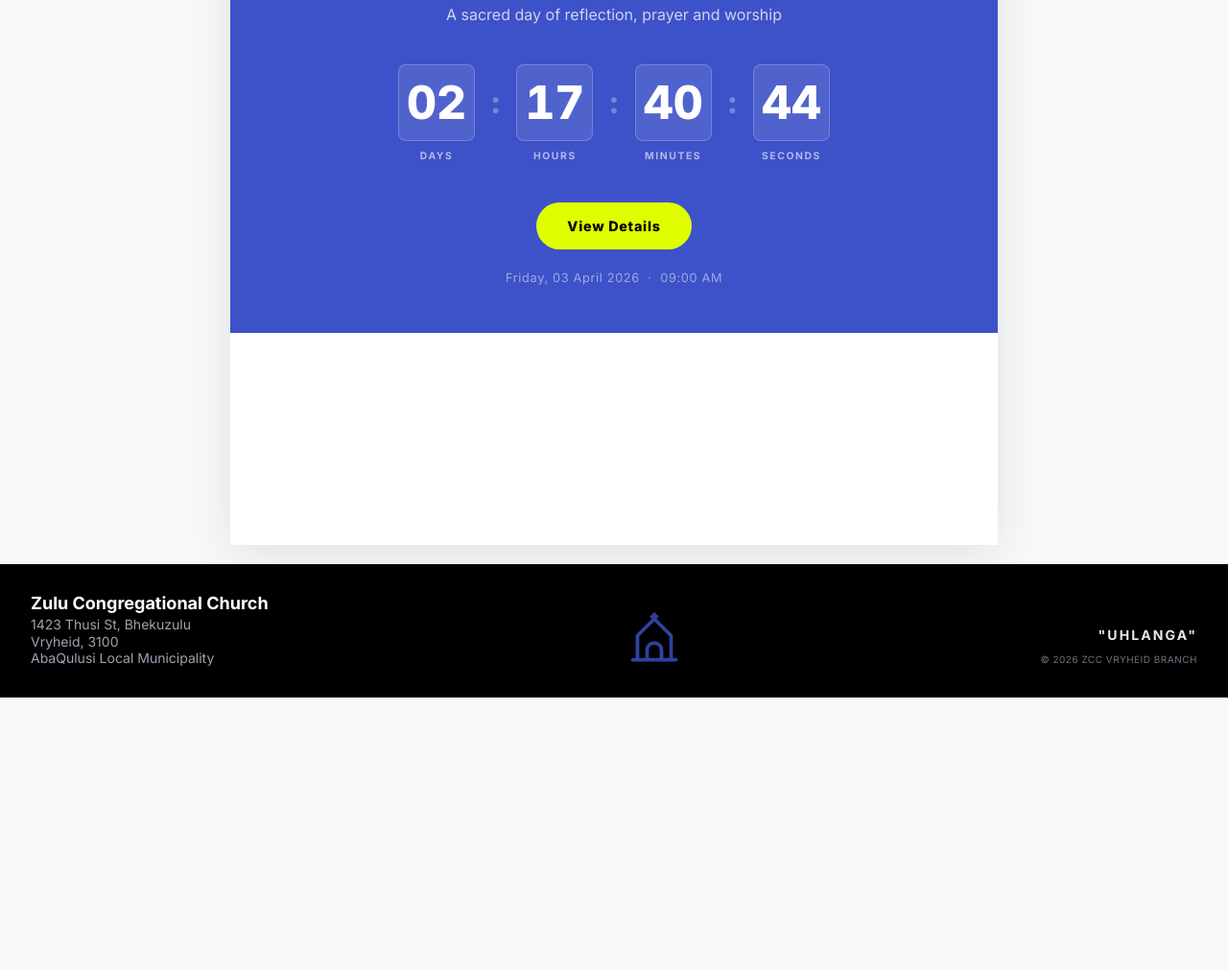
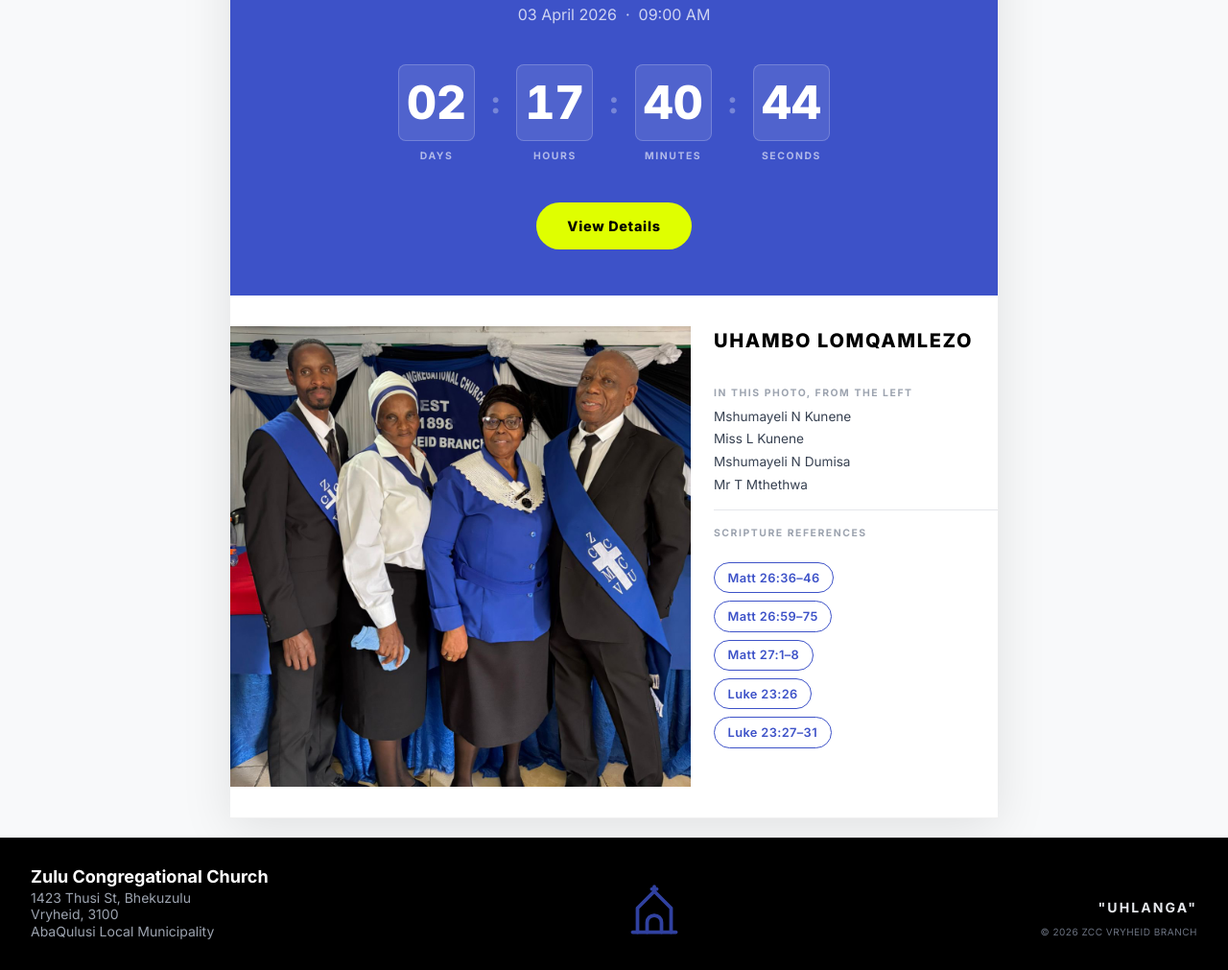
Before and after one commit to Dlozlami/zcc-official, a website: page views/index.html in a window 1280 px wide. Shown: the part 212-1223 px from the top of the page at 96% size. Before the commit the page ends 939 px from the top, so only its background shows below. Drawn offline with Linux system fonts and the light colour scheme; a web font is replaced by a local one.

```diff
--- a/views/index.html
+++ b/views/index.html
@@ -1,4 +1,4 @@
-<!DOCTYPE html>
+<!doctype html>
 <html lang="en">
   <head>
     <meta charset="UTF-8" />
@@ -6,18 +6,30 @@
     <title>ZCC Vryheid Branch</title>
 
     <!-- Open Graph / Link Previews -->
-    <meta property="og:type"        content="website" />
-    <meta property="og:site_name"   content="ZCC Vryheid Branch" />
-    <meta property="og:title"       content="ZCC Vryheid Branch" />
-    <meta property="og:description" content="Zulu Congregational Church, Vryheid Branch — Rooted in faith since 1896." />
-    <meta property="og:image"       content="https://zcc-official.vercel.app/og-image.png" />
-    <meta property="og:url"         content="https://zcc-official.vercel.app" />
+    <meta property="og:type" content="website" />
+    <meta property="og:site_name" content="ZCC Vryheid Branch" />
+    <meta property="og:title" content="ZCC Vryheid Branch" />
+    <meta
+      property="og:description"
+      content="Zulu Congregational Church, Vryheid Branch — Rooted in faith since 1896."
+    />
+    <meta
+      property="og:image"
+      content="https://zcc-official.vercel.app/public/og-image.png"
+    />
+    <meta property="og:url" content="https://zcc-official.vercel.app" />
 
     <!-- WhatsApp / Twitter fallback -->
-    <meta name="twitter:card"        content="summary_large_image" />
-    <meta name="twitter:title"       content="ZCC Vryheid Branch" />
-    <meta name="twitter:description" content="Zulu Congregational Church, Vryheid Branch — Rooted in faith since 1896." />
-    <meta name="twitter:image"       content="https://zcc-official.vercel.app/og-image.png" />
+    <meta name="twitter:card" content="summary_large_image" />
+    <meta name="twitter:title" content="ZCC Vryheid Branch" />
+    <meta
+      name="twitter:description"
+      content="Zulu Congregational Church, Vryheid Branch — Rooted in faith since 1896."
+    />
+    <meta
+      name="twitter:image"
+      content="https://zcc-official.vercel.app/public/og-image.png"
+    />
 
     <link
       href="https://fonts.googleapis.com/css2?family=Inter:wght@300;400;600;700;800&family=Playfair+Display:ital,wght@0,700;1,700&display=swap"
@@ -40,19 +52,12 @@
         padding: 0;
       }
 
-      html, body {
-        height: 100%;
-      }
-
       body {
         font-family: "Inter", sans-serif;
         background-color: var(--bg-gray);
         color: var(--zcc-black);
         line-height: 1.5;
         padding-top: var(--nav-height);
-        display: flex;
-        flex-direction: column;
-        min-height: 100%;
       }
 
       .serif {
@@ -161,7 +166,9 @@
         font-weight: 600;
         letter-spacing: 0.05em;
         text-transform: uppercase;
-        transition: color 0.2s ease, background 0.2s ease;
+        transition:
+          color 0.2s ease,
+          background 0.2s ease;
       }
 
       .nav-drawer ul li a:hover {
@@ -184,8 +191,6 @@
         background: var(--white);
         box-shadow: 0 10px 50px rgba(0, 0, 0, 0.1);
         border-top: 8px solid var(--zcc-blue);
-        flex: 1;
-        min-height: calc(100vh - var(--nav-height) - 40px);
       }
 
       /* ─────────────────────────────────────────
@@ -333,10 +338,14 @@
         }
       }
 
-      .footer-left { text-align: center; }
+      .footer-left {
+        text-align: center;
+      }
 
       @media (min-width: 768px) {
-        .footer-left { text-align: left; }
+        .footer-left {
+          text-align: left;
+        }
       }
 
       .footer-church-name {
@@ -359,10 +368,14 @@
         align-items: center;
       }
 
-      .footer-right { text-align: center; }
+      .footer-right {
+        text-align: center;
+      }
 
       @media (min-width: 768px) {
-        .footer-right { text-align: right; }
+        .footer-right {
+          text-align: right;
+        }
       }
 
       .uhlanga {
@@ -378,6 +391,114 @@
         margin-top: 0.5rem;
         text-transform: uppercase;
         letter-spacing: 0.05em;
+      }
+
+      /* ─────────────────────────────────────────
+         REPEATING SECTIONS
+      ───────────────────────────────────────── */
+      .content-section {
+        padding: 2rem 0;
+        display: block; /* change to "none" to hide a section */
+        border-bottom: 1px solid #f0f0f0;
+      }
+
+      .section-title {
+        font-size: 1.25rem;
+        font-weight: 800;
+        text-transform: uppercase;
+        letter-spacing: 0.08em;
+        color: var(--zcc-black);
+        margin-bottom: 1rem;
+      }
+
+      .section-body {
+        display: flex;
+        flex-direction: column;
+        gap: 1.25rem;
+      }
+
+      @media (min-width: 600px) {
+        .section-body {
+          flex-direction: row;
+          align-items: flex-start;
+          gap: 1.5rem;
+        }
+        .section-image {
+          width: 35%;
+          flex-shrink: 0;
+        }
+        .section-details {
+          flex: 1;
+          min-width: 0;
+        }
+      }
+
+      .section-image {
+        width: 100%;
+        display: block;
+        border-radius: 4px;
+      }
+
+      .section-details {
+        display: flex;
+        flex-direction: column;
+        gap: 1rem;
+      }
+
+      .photo-caption {
+        padding-bottom: 1rem;
+        border-bottom: 1px solid #e5e7eb;
+      }
+
+      .caption-label {
+        font-size: 0.65rem;
+        font-weight: 700;
+        text-transform: uppercase;
+        letter-spacing: 0.15em;
+        color: #9ca3af;
+        margin-bottom: 0.4rem;
+      }
+
+      .caption-names {
+        list-style: none;
+        display: flex;
+        flex-direction: column;
+        gap: 0.2rem;
+      }
+
+      .caption-names li {
+        font-size: 0.85rem;
+        color: #374151;
+        font-weight: 500;
+      }
+
+      .refs {
+        display: flex;
+        flex-direction: column;
+        gap: 0.5rem;
+      }
+
+      .ref-pill {
+        display: inline-block;
+        padding: 0.35rem 0.85rem;
+        border-radius: 9999px;
+        border: 1.5px solid var(--zcc-blue);
+        color: var(--zcc-blue);
+        font-size: 0.8rem;
+        font-weight: 600;
+        letter-spacing: 0.03em;
+        white-space: nowrap;
+        width: fit-content;
+        transition:
+          background 0.2s ease,
+          color 0.2s ease;
+        cursor: default;
+      }
+
+      .ref-pill:hover {
+        background-color: var(--lime-yellow);
+        border-color: var(--lime-yellow);
+        color: var(--zcc-black);
       }
 
       /* ─────────────────────────────────────────
@@ -402,7 +523,6 @@
           width: 100% !important;
           max-width: none !important;
           border-top: none !important;
-          min-height: unset !important;
         }
         .hero {
           background-color: var(--zcc-blue) !important;
@@ -419,7 +539,6 @@
     </style>
   </head>
   <body>
-
     <!-- ─── NAVBAR ─────────────────────────────── -->
     <nav class="navbar">
       <img src="/zccLogo.png" alt="ZCC Logo" class="navbar-logo" />
@@ -445,12 +564,13 @@
 
     <!-- ─── PAGE CONTAINER ────────────────────── -->
     <div class="page-container">
-
       <!-- HERO / COUNTDOWN -->
       <section class="hero">
         <p class="hero-eyebrow">Upcoming Event</p>
         <h1 class="hero-title">Join us for Good Friday</h1>
-        <p class="hero-subtitle">A sacred day of reflection, prayer and worship</p>
+        <p class="hero-subtitle">
+          03 April 2026 &nbsp;·&nbsp; 09:00 AM
+        </p>
 
         <!-- Countdown -->
         <div class="countdown" id="countdown">
@@ -476,14 +596,48 @@
         </div>
 
         <!-- Live message (shown when countdown hits zero) -->
-        <p class="live-message" id="liveMessage">Good Friday Service is happening now</p>
+        <p class="live-message" id="liveMessage">
+          Good Friday Service is happening now
+        </p>
 
         <a href="/events" class="hero-btn">View Details</a>
-        <p class="hero-date">Friday, 03 April 2026 &nbsp;·&nbsp; 09:00 AM</p>
+
       </section>
 
-      <!-- future sections go here -->
-
+      <!-- ─────────────────────────────────────
+           SECTION — Uhambo lomqamlezo
+           To hide: change style="display:block" to style="display:none"
+      ──────────────────────────────────────── -->
+      <div class="content-section" style="display: block">
+        <div class="section-body">
+          <img
+            src="/1000248700.jpg"
+            alt="Uhambo lomqamlezo"
+            style="width:60%"
+            onerror="this.style.display = 'none'"
+          />
+          <div class="section-details">
+            <h2 class="section-title">Uhambo lomqamlezo</h2>
+            <div class="photo-caption">
+              <p class="caption-label">In this photo, from the left</p>
+              <ul class="caption-names">
+                <li>Mshumayeli N Kunene</li>
+                <li>Miss L Kunene</li>
+                <li>Mshumayeli N Dumisa</li>
+                <li>Mr T Mthethwa</li>
+              </ul>
+            </div>
+            <p class="caption-label">Scripture references</p>
+            <div class="refs">
+              <span class="ref-pill">Matt 26:36–46</span>
+              <span class="ref-pill">Matt 26:59–75</span>
+              <span class="ref-pill">Matt 27:1–8</span>
+              <span class="ref-pill">Luke 23:26</span>
+              <span class="ref-pill">Luke 23:27–31</span>
+            </div>
+          </div>
+        </div>
+      </div>
     </div>
 
     <!-- ─── FOOTER ────────────────────────────── -->
@@ -499,7 +653,17 @@
         </div>
 
         <div class="footer-center">
-          <svg width="60" height="60" viewBox="0 0 24 24" fill="none" stroke="currentColor" stroke-width="1.5" stroke-linecap="round" stroke-linejoin="round" style="color: var(--zcc-blue); opacity: 0.8;">
+          <svg
+            width="60"
+            height="60"
+            viewBox="0 0 24 24"
+            fill="none"
+            stroke="currentColor"
+            stroke-width="1.5"
+            stroke-linecap="round"
+            stroke-linejoin="round"
+            style="color: var(--zcc-blue); opacity: 0.8"
+          >
             <path d="M3 21h18" />
             <path d="M5 21V11l7-7 7 7v10" />
             <path d="M9 21v-4a3 3 0 0 1 6 0v4" />
@@ -518,8 +682,8 @@
     <!-- ─── SCRIPTS ───────────────────────────── -->
     <script>
       // ── Nav ──────────────────────────────────
-      const hamburger  = document.getElementById("hamburger");
-      const navDrawer  = document.getElementById("navDrawer");
+      const hamburger = document.getElementById("hamburger");
+      const navDrawer = document.getElementById("navDrawer");
       const navOverlay = document.getElementById("navOverlay");
 
       function openMenu() {
@@ -541,7 +705,9 @@
       });
 
       navOverlay.addEventListener("click", closeMenu);
-      navDrawer.querySelectorAll("a").forEach(l => l.addEventListener("click", closeMenu));
+      navDrawer
+        .querySelectorAll("a")
+        .forEach((l) => l.addEventListener("click", closeMenu));
 
       // ── Countdown ────────────────────────────
       const eventDate = new Date("2026-04-03T09:00:00");
@@ -551,22 +717,24 @@
       }
 
       function tick() {
-        const now  = new Date();
+        const now = new Date();
         const diff = eventDate - now;
 
         if (diff <= 0) {
-          document.getElementById("countdown").style.display   = "none";
+          document.getElementById("countdown").style.display = "none";
           document.getElementById("liveMessage").style.display = "block";
           return;
         }
 
-        const days    = Math.floor(diff / (1000 * 60 * 60 * 24));
-        const hours   = Math.floor((diff % (1000 * 60 * 60 * 24)) / (1000 * 60 * 60));
+        const days = Math.floor(diff / (1000 * 60 * 60 * 24));
+        const hours = Math.floor(
+          (diff % (1000 * 60 * 60 * 24)) / (1000 * 60 * 60),
+        );
         const minutes = Math.floor((diff % (1000 * 60 * 60)) / (1000 * 60));
         const seconds = Math.floor((diff % (1000 * 60)) / 1000);
 
-        document.getElementById("cd-days").textContent    = pad(days);
-        document.getElementById("cd-hours").textContent   = pad(hours);
+        document.getElementById("cd-days").textContent = pad(days);
+        document.getElementById("cd-hours").textContent = pad(hours);
         document.getElementById("cd-minutes").textContent = pad(minutes);
         document.getElementById("cd-seconds").textContent = pad(seconds);
       }
@@ -574,6 +742,5 @@
       tick();
       setInterval(tick, 1000);
     </script>
-
   </body>
 </html>
```
Also changed, not shown: public/1000248700.jpg (added).
